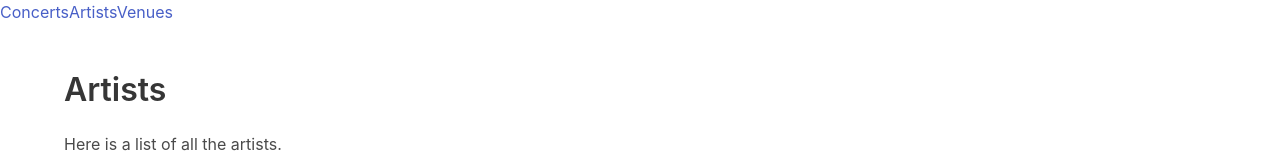
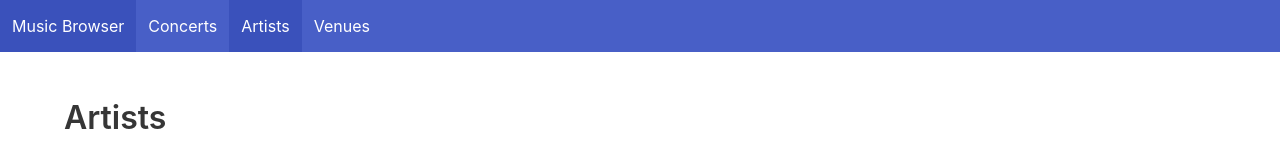
Before and after one commit to avrame/homelight-music-app, a React (Create React App) app: page /artists in a window 1280 px wide. Shown: the top 160 px of the page. Built offline with nearby package versions, Linux system fonts and the light colour scheme; no server answers.

Commit message:
More work

```diff
--- /dev/null
+++ b/src/App.css
@@ -0,0 +1,8 @@
+dt {
+  font-weight: bold;
+  display: inline-block;
+  margin-right: 0.5rem;
+}
+dd {
+  display: inline-block;
+}
--- a/src/App.js
+++ b/src/App.js
@@ -1,6 +1,13 @@
 import React from "react";
-import { BrowserRouter as Router, Link, Switch, Route } from "react-router-dom";
+import {
+  BrowserRouter as Router,
+  NavLink,
+  Link,
+  Switch,
+  Route
+} from "react-router-dom";
 import "bulma/css/bulma.css";
+import "./App.css";
 
 import Home from "./pages/Home";
 import Concerts from "./pages/Concerts";
@@ -11,9 +18,42 @@ function App() {
   return (
     <Router>
       <div className="App">
-        <Link to="/concerts">Concerts</Link>
-        <Link to="/artists">Artists</Link>
-        <Link to="/venues">Venues</Link>
+        <nav
+          className="navbar is-link"
+          role="navigation"
+          aria-label="main navigation"
+        >
+          <div className="navbar-brand">
+            <Link to="/" className="navbar-item">
+              Music Browser
+            </Link>
+          </div>
+          <div className="navbar-menu">
+            <div className="navbar-start">
+              <NavLink
+                to="/concerts"
+                className="navbar-item"
+                activeClassName="is-active"
+              >
+                Concerts
+              </NavLink>
+              <NavLink
+                to="/artists"
+                className="navbar-item"
+                activeClassName="is-active"
+              >
+                Artists
+              </NavLink>
+              <NavLink
+                to="/venues"
+                className="navbar-item"
+                activeClassName="is-active"
+              >
+                Venues
+              </NavLink>
+            </div>
+          </div>
+        </nav>
 
         <Switch>
           <Route path="/concerts">
--- a/src/components/Definition/index.js
+++ b/src/components/Definition/index.js
@@ -6,6 +6,7 @@ function Definition({ term, value }) {
       <>
         <dt>{term}</dt>
         <dd>{value}</dd>
+        <br />
       </>
     );
   }
--- /dev/null
+++ b/src/components/TagList/index.js
@@ -0,0 +1,15 @@
+import React from "react";
+
+function TagList({ tags, type = "info" }) {
+  return (
+    <div className="tags">
+      {tags.map((tag, idx) => (
+        <span key={idx} className={`tag is-${type}`}>
+          {tag}
+        </span>
+      ))}
+    </div>
+  );
+}
+
+export default TagList;
--- a/src/pages/Artists/ArtistInfo.js
+++ /dev/null
@@ -1,80 +0,0 @@
-import React, { useEffect, useState } from "react";
-import { useParams } from "react-router-dom";
-import { format } from "date-fns";
-
-import { fetchArtist } from "../../lib/api";
-import { DATE_FORMAT } from "../../lib";
-
-function ArtistInfo() {
-  const [artist, setArtist] = useState({});
-  const { artistId } = useParams();
-
-  const {
-    name,
-    logo,
-    bio,
-    life_span_begin,
-    life_span_end,
-    genres = [],
-    similar: similarArtists = []
-  } = artist;
-
-  useEffect(() => {
-    async function getArtist() {
-      const fetchedArtist = await fetchArtist(artistId);
-      setArtist(fetchedArtist);
-    }
-
-    getArtist();
-  }, [artistId]);
-
-  console.log({ artist });
-
-  return (
-    <>
-      {logo && <img src={logo} width={192} alt="Band Logo" />}
-      <h1>{name}</h1>
-      {life_span_begin && (
-        <>
-          <h2>Started</h2>
-          <p>{format(new Date(life_span_begin), DATE_FORMAT)}</p>
-        </>
-      )}
-      {life_span_end && (
-        <>
-          <h2>Ended</h2>
-          <p>{format(new Date(life_span_end), DATE_FORMAT)}</p>
-        </>
-      )}
-      {genres && genres.length > 0 && (
-        <>
-          <h2>Genres</h2>
-          <ul>
-            {genres.map((genre, idx) => (
-              <li key={idx}>{genre}</li>
-            ))}
-          </ul>
-        </>
-      )}
-      {similarArtists && similarArtists.length > 0 && (
-        <>
-          <h2>Similar Artists</h2>
-          <ul>
-            {similarArtists.map((similar, idx) => (
-              <li key={idx}>{similar}</li>
-            ))}
-          </ul>
-        </>
-      )}
-
-      {bio && (
-        <>
-          <h2>Bio</h2>
-          <p>{bio}</p>
-        </>
-      )}
-    </>
-  );
-}
-
-export default ArtistInfo;
--- a/src/pages/Artists/index.js
+++ b/src/pages/Artists/index.js
@@ -1,8 +1,9 @@
 import React, { useEffect, useState } from "react";
 import { Switch, Route, useRouteMatch, Link } from "react-router-dom";
 
-import ArtistInfo from "./ArtistInfo";
+import ArtistProfile from "./profile";
 import { fetchArtists } from "../../lib/api";
+import TagList from "../../components/TagList";
 
 function Artists() {
   const match = useRouteMatch();
@@ -20,7 +21,7 @@ function Artists() {
   return (
     <Switch>
       <Route path={`${match.path}/:artistId`}>
-        <ArtistInfo />
+        <ArtistProfile />
       </Route>
       <Route path={match.path}>
         <section className="section">
@@ -44,13 +45,7 @@ function Artists() {
                           <Link to={`/artists/${id}`}>{name}</Link>
                         </td>
                         <td>
-                          <div className="tags">
-                            {genres.map((genre, idx) => (
-                              <span key={idx} className="tag is-info">
-                                {genre}
-                              </span>
-                            ))}
-                          </div>
+                          <TagList tags={genres} />
                         </td>
                       </tr>
                     );
--- /dev/null
+++ b/src/pages/Artists/profile.js
@@ -0,0 +1,87 @@
+import React, { useEffect, useState } from "react";
+import { useParams } from "react-router-dom";
+import { format } from "date-fns";
+
+import { fetchArtist } from "../../lib/api";
+import { DATE_FORMAT } from "../../lib";
+import Definition from "../../components/Definition";
+import TagList from "../../components/TagList";
+
+function ArtistInfo() {
+  const [artist, setArtist] = useState({});
+  const { artistId } = useParams();
+
+  const {
+    name,
+    logo = "https://place-hold.it/192x192",
+    bio,
+    life_span_begin,
+    life_span_end,
+    genres = [],
+    similar: similarArtists = []
+  } = artist;
+
+  useEffect(() => {
+    async function getArtist() {
+      const fetchedArtist = await fetchArtist(artistId);
+      setArtist(fetchedArtist);
+    }
+
+    getArtist();
+  }, [artistId]);
+
+  console.log({ artist });
+
+  return (
+    <section className="section">
+      <div className="container">
+        <div className="columns">
+          <div className="column">
+            <img src={logo} width={192} alt="Band Logo" />
+
+            <dl>
+              {life_span_begin && (
+                <Definition
+                  term="Started:"
+                  value={format(new Date(life_span_begin), DATE_FORMAT)}
+                />
+              )}
+              {life_span_end && (
+                <Definition
+                  term="Ended:"
+                  value={format(new Date(life_span_end), DATE_FORMAT)}
+                />
+              )}
+            </dl>
+
+            {genres && genres.length > 0 && (
+              <>
+                <h2 className="title is-3">Genres</h2>
+                <TagList tags={genres} />
+              </>
+            )}
+
+            {similarArtists && similarArtists.length > 0 && (
+              <>
+                <h2 className="title is-3">Similar Artists</h2>
+                <TagList tags={similarArtists} type="primary" />
+              </>
+            )}
+          </div>
+          <div className="column">
+            <h1 className="title is-1">{name}</h1>
+
+            {bio && (
+              <>
+                <h2 className="title is-3">Bio</h2>
+                <p>{bio}</p>
+              </>
+            )}
+          </div>
+        </div>
+      </div>
+    </section>
+  );
+}
+
+export default ArtistInfo;
--- a/src/pages/Venues/profile.js
+++ b/src/pages/Venues/profile.js
@@ -3,6 +3,7 @@ import { useParams } from "react-router-dom";
 
 import { fetchVenueBySlug } from "../../lib/api";
 import Definition from "../../components/Definition";
+import TagList from "../../components/TagList";
 
 function VenueProfile() {
   const { venueSlug } = useParams();
@@ -11,7 +12,7 @@ function VenueProfile() {
   const {
     name,
     description,
-    image,
+    image = "https://place-hold.it/192x192",
     formatted_address,
     formatted_phone,
     formatted_website,
@@ -30,25 +31,26 @@ function VenueProfile() {
     }
 
     getVenue();
-  }, []);
+  }, [venueSlug]);
 
   return (
     <section className="section">
       <div className="container">
-        {image && <img src={image} />}
-        <h1>{name}</h1>
+        <div className="columns">
+          <div className="column">
+            <img src={image} width={192} />
 
             <h2>Genres</h2>
-        <ul>
-          {genres.map((genre, idx) => (
-            <li key={idx}>{genre}</li>
-          ))}
-        </ul>
+            <TagList tags={genres} />
+          </div>
 
-        <h2>Description</h2>
+          <div className="column">
+            <h1 className="title is-1">{name}</h1>
+
+            <h2 className="title is-3">Description</h2>
             <p>{description}</p>
 
-        <h2>Contact Info</h2>
+            <h2 className="title is-3">Contact Info</h2>
             <dl>
               <Definition term="Address:" value={formatted_address} />
               <Definition term="Phone:" value={formatted_phone} />
@@ -68,6 +70,8 @@ function VenueProfile() {
               />
             </dl>
           </div>
+        </div>
+      </div>
     </section>
   );
 }
```
Lines whose indentation alone changed are shown as unchanged.
